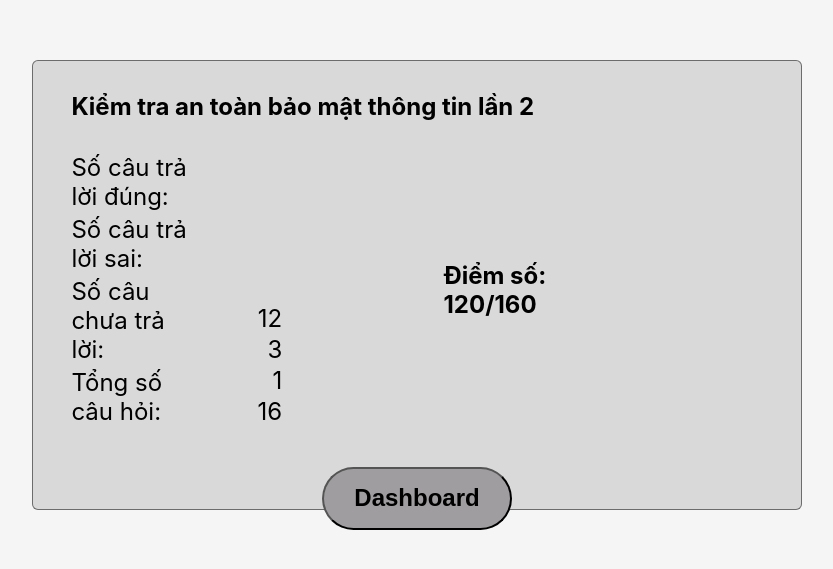
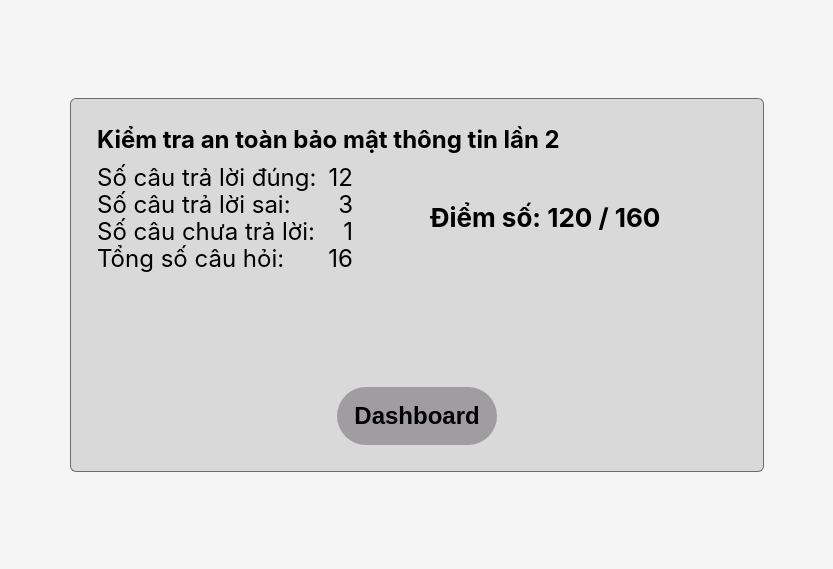
Before and after one commit to minhtan0804/quiz-app, a React (Create React App) app: page /examFinish in a window 1280 px wide. Shown: the part 115-684 px from the top of the page, without its empty margins (223-1056 px from the left). Built offline with nearby package versions, Linux system fonts and the light colour scheme.

Commit message:
fix exam and examFinish

```diff
--- a/src/container/exam/IndexQuiz.jsx
+++ b/src/container/exam/IndexQuiz.jsx
@@ -1,11 +1,12 @@
+import { isMobile } from "react-device-detect";
 import { IndexItem, Wrapper } from "./indexQuizStyle";
 
 const IndexQuiz = (props) => {
     return (
-        <Wrapper>
+        <Wrapper isMobile={isMobile} >
             <IndexItem background="#B6B6B6" >1</IndexItem>
             <IndexItem background="#B6B6B6" >2</IndexItem>
-            <IndexItem background="#92FD9D" >3</IndexItem>
+            <IndexItem background="#92FD9D" border={2} >3</IndexItem>
             <IndexItem background="#B6B6B6" >4</IndexItem>
             <IndexItem background="#B6B6B6" >5</IndexItem>
             <IndexItem>6</IndexItem>
--- a/src/container/exam/examStyle.jsx
+++ b/src/container/exam/examStyle.jsx
@@ -7,15 +7,8 @@ export const Wrapper = styled.div`
     font-weight: normal;
     display: flex;
     flex-direction: column;
-    /* justify-content: center; */
-    /* align-items: center; */
     background: #ccc;
-
-    @media screen and (max-width: 1023.98px) {
-        min-height: 100vh;
-        /* height: auto; */
-    }
-
+    min-height: ${props => props.isMobile ? '100vh' : '0px'};
 `;
 
 export const ExamContainer = styled.div`
@@ -25,52 +18,32 @@ export const ExamContainer = styled.div`
 `;
 
 export const Content = styled.div`
-    width: 70%;
+    width: ${props => props.isMobile ? 100 : 70}%;
     height: 100%;
     display: flex;
     flex-direction: column;
-
-    @media screen and (max-width: 1023.98px) {
-        width: 100%;
-    }
-
 `;
 
 export const HeaderContent = styled.div`
-    background: #D9D9D9;
-    border: 1px solid rgba(0, 0, 0, 0.5);
-    height: calc(12% - 2px);
-    padding: 3% 4% 2% 4%;
+    height: ${props => props.isMobile ? '6%' : 'calc(12% - 2px)'};
     display: flex;
     flex-direction: column;
     justify-content: space-between;
+    padding: 3% 4% 2% 4%;
+    border: ${props => props.isMobile ? 'none' : '1px solid rgba(0, 0, 0, 0.5)'};
     font-size: 20px;
-
-    @media screen and (max-width: 1023.98px) {
-        border: none;
-        height: 6%;
-    }
-
+    background: #D9D9D9;
 `;
 
 export const HeaderTitle = styled.div`
     font-weight: 700;
     font-size: 24px;
-
-    @media screen and (max-width: 1023.98px) {
-        display: none;
-    }
-
+    display: ${props => props.isMobile ? 'none' : 'block'};
 `;
 
 export const HeaderCountdown =  styled.div`
-    margin-top: 1%;
-
-    @media screen and (max-width: 1023.98px) {
-        margin-top: 0;
-        margin-bottom: 2%;
-    }
-
+    margin-top: ${props => props.isMobile ? 0 : 1}%;
+    margin-bottom: ${props => props.isMobile ? 2 : 0}%;
 `;
 
 export const HeaderTimeline = styled.div`
@@ -92,50 +65,34 @@ export const HeaderTimeCountdown = styled.div`
 `;
 
 export const MainContent = styled.div`
-    width: calc(88% - 2px);
-    height: calc(76% - 2px);
+    width: ${props => props.isMobile ? '96%' : 'calc(88% - 2px)'};
+    height: ${props => props.isMobile ? '92%' : 'calc(76% - 2px)'};
     background: #C4C4C4;
     display: flex;
     flex-direction: column;
     justify-content: space-between;
-    padding: 5% 6% 5% 6%;
-    border: 1px solid rgba(0, 0, 0, 0.5);
-
-    @media screen and (max-width: 1023.98px) {
-        padding: 2%;
-        width: 96%;
-        height: 92%;
-        border: none;
-    }
-
-`;
+    padding: ${props => props.isMobile ? '2%' : '5% 6% 5% 6%'};
+    border: ${props => props.isMobile ? 'none' : '1px solid rgba(0, 0, 0, 0.5)'};
+    `;
 
 export const QuestionAndAnswer = styled.div`
     width: 100%;
     flex-shrink: 1;
     height: 80%;
-`;
+    `;
 
 export const Question = styled.div`
     font-weight: 700;
     font-size: 24px;
     width: 100%;
-`;
+    `;
 
 export const AnswerForm = styled.div`
-    width: 90%;
-    margin: 4% 0% 0% 4%;
+    width: ${props => props.isMobile ? 100 : 90}%;
+    margin: ${props => props.isMobile ? '16% 0% 0% 2%' : '4% 0% 0% 4%'};
     display: flex;
     flex-direction: column;
     justify-content: space-between;
-
-    @media screen and (max-width: 1023.98px) {
-        width: 100%;
-        margin: 0;
-        margin-top: 16%;
-        margin-left: 2%;
-    }
-
 `;
 
 export const AnswerLabel= styled.div`
@@ -145,12 +102,7 @@ export const AnswerLabel= styled.div`
     flex-direction: row;
     justify-content: flex-start;
     align-items: center;
-    margin-bottom: 2%;
-
-    @media screen and (max-width: 1023.98px) {
-        margin-bottom: 6%;
-    }
-
+    margin-bottom: ${props => props.isMobile ? 6 : 2}%;
 `;
 
 export const AnswerCheckbox = styled.input`
@@ -170,49 +122,33 @@ export const Answer = styled.div`
 
 export const FooterMain = styled.div`
     width: 100%;
-    height: 10%;
+    height: ${props => props.isMobile ? 25 : 10}%;
     flex-shrink: 0;
     display: flex;
     flex-direction: column;
     justify-content: space-between;
     align-items: center;
-
-    @media screen and (max-width: 1023.98px) {
-        height: 25%;
-    }
-
 `;
 
 export const TopFooter = styled.div`
     height: 70%;
+    height: ${props => props.isMobile ? 36 : 70}%;
     width: 100%;
     display: flex;
     justify-content: space-between;
     align-items: center;
-
-    @media screen and (max-width: 1023.98px) {
-        height: 36%;
-        /* margin-bottom: 8%; */
-    }
-
 `;
 
 export const PrevButton = styled.button`
     height: 100%;
-    width: 15%;
+    width: ${props => props.isMobile ? 36 : 15}%;
     min-width: 65px;
     background: #EEE7A9;
     border: 1px solid rgba(0, 0, 0, 0.5);
     border-radius: 4px;
     font-weight: 700;
     font-size: 20px;
-
-    @media screen and (max-width: 1023.98px) {
-        margin: 0px 5%;
-        width: 36%;
-        height: 100%;
-    }
-
+    margin: ${props => props.isMobile ? '0px 5%': 'auto'};
 `;
 
 export const RadomIndexButton = styled.button`
@@ -224,17 +160,13 @@ export const RadomIndexButton = styled.button`
     font-weight: 700;
     font-size: 24px;
     border: none;
-
-    @media screen and (min-width: 1024px) {
-        display: none;
-    }
-
+    display: ${props => props.isMobile ? 'block' : 'none'};
 `;
 
 
 export const SideMenu = styled.div`
-    height: calc(100% - 2px);
-    width: calc(30% - 2px);
+    width: ${props => props.isMobile ? '90%' : 'calc(30% - 2px)'};
+    height: ${props => props.isMobile ? '70%' : 'calc(100% - 2px)'};
     min-width: 350px;
     background: #D9D9D9;
     border: 1px solid rgba(0, 0, 0, 0.5);
@@ -242,31 +174,23 @@ export const SideMenu = styled.div`
     flex-direction: column;
     justify-content: space-between;
     align-items: center;
+    margin-left: ${props => props.isMobile ? 5 : 0}%;
+    position: ${props => props.isMobile ? 'fixed' : 'unset'};
+    z-index: ${props => props.isMobile ? 1000 : 1};
 
     @media screen and (max-width: 1023.98px) {
-        /* display: none; */
-        z-index: 1000;
-        position: fixed;
-        width: 90%;
-        height: 70%;
-        margin-left: 5%;
+        display: none;
     }
 
 `;
 
 export const SubmitButton = styled.button`
+    width: ${props => props.isMobile ? 40 : 30}%;
+    height: ${props => props.isMobile ? 10 : 6}%;
     margin-bottom: 15%;
-    width: 30%;
-    height: 6%;
     background: #9F9D9F;
     border-radius: 40px;
     border: none;
     font-weight: 700;
     font-size: 24px;
-
-    @media screen and (max-width: 1023.98px) {
-        width: 40%;
-        height: 10%;
-    }
-
 `;
--- a/src/container/exam/indexQuizStyle.jsx
+++ b/src/container/exam/indexQuizStyle.jsx
@@ -2,15 +2,11 @@ import styled from "styled-components";
 
 export const Wrapper = styled.div`
     width: 55%;
+    width: ${props => props.isMobile ? 90 : 55}%;
     min-width: 320px;
     margin: 15% auto;
     display: flex;
     flex-wrap: wrap;
-
-    @media screen and (max-width: 1023.98px) {
-        width: 90%;
-    }
-
 `;
 
 export const IndexItem = styled.div`
@@ -25,4 +21,5 @@ export const IndexItem = styled.div`
     margin: 4% 2%;
 
     background: ${props => props.background};
+    border: ${props => props.border}px solid #000000;
 `;
--- a/src/container/examFinish/ExamFinish.jsx
+++ b/src/container/examFinish/ExamFinish.jsx
@@ -1,40 +1,46 @@
-import {
-    Wrapper,
-    Content,
-    HeaderContent,
-    MainContent,
-    FooterContent,
-    InforQuiz,
-    ResultDetails,
-    ResultQuiz,
-} from "./exmaFinishStyle";
+import { isMobile } from "react-device-detect";
+import { ChildDetails, Content, DashboardButton, Detail, DetailContest, HeaderContent, MainContent, Result, ResultContest, ResultDetail, TopContent, Wrapper } from "./examFinishStyle";
 
 const ExamFinish = () => {
     return (
         <Wrapper>
-            <Content>
-                <HeaderContent>
-                    Kiểm tra an toàn bảo mật thông tin lần 2
-                </HeaderContent>
-                <MainContent>
-                    <InforQuiz>
-                        <span>Số câu trả lời đúng:</span>
-                        <span>Số câu trả lời sai:</span>
-                        <span>Số câu chưa trả lời:</span>
-                        <span>Tổng số câu hỏi:</span>
-                    </InforQuiz>
+            <Content isMobile={isMobile} >
+                <TopContent>
 
-                    <ResultDetails>
-                        <span>12</span>
-                        <span>3</span>
-                        <span>1</span>
-                        <span>16</span>
-                    </ResultDetails>
+                    <HeaderContent isMobile={isMobile} >
+                        Kiểm tra an toàn bảo mật thông tin lần 2
+                    </HeaderContent>
 
-                    <ResultQuiz>Điểm số: 120/160</ResultQuiz>
+                    <MainContent isMobile={isMobile} >
+                        <DetailContest isMobile={isMobile} >
+                            <ChildDetails>
+                                <Detail>Số câu trả lời đúng:</Detail>
+                                <ResultDetail>12</ResultDetail>
+                            </ChildDetails>
+                            <ChildDetails>
+                                <Detail>Số câu trả lời sai:</Detail>
+                                <ResultDetail>3</ResultDetail>
+                            </ChildDetails>
+                            <ChildDetails>
+                                <Detail>Số câu chưa trả lời:</Detail>
+                                <ResultDetail>1</ResultDetail>
+                            </ChildDetails>
+                            <ChildDetails>
+                                <Detail>Tổng số câu hỏi:</Detail>
+                                <ResultDetail>16</ResultDetail>
+                            </ChildDetails>
 
-                </MainContent>
-                <FooterContent>Dashboard</FooterContent>
+                        </DetailContest>
+
+                        <ResultContest isMobile={isMobile} >
+                            <Result>Điểm số: 120 / 160</Result>
+                        </ResultContest>
+                    </MainContent>
+                </TopContent>
+
+                <DashboardButton isMobile={isMobile} >
+                    Dashboard
+                </DashboardButton>
             </Content>
         </Wrapper>
     );
--- /dev/null
+++ b/src/container/examFinish/examFinishStyle.jsx
@@ -0,0 +1,97 @@
+import styled from "styled-components";
+
+export const Wrapper = styled.div`
+    width: 100vw;
+    height: 100vh;
+    font-size: 24px;
+    font-weight: 400;
+    display: flex;
+    justify-content: center;
+    align-items: center;
+    background: #F5F5F5;
+`;
+
+export const Content = styled.div`
+    width: ${props => props.isMobile ? 90 : 50}%;
+    height: ${props => props.isMobile ? 96 : 40}%;
+    padding: ${props => props.isMobile ? 5 : 2}%;
+    border: ${props => props.isMobile ? 'none' : '1px solid rgba(0, 0, 0, 0.5)'};
+    background: #D9D9D9;
+    border-radius: 6px;
+    display: flex;
+    flex-direction: column;
+    justify-content: space-between;
+    align-items: flex-start;
+`;
+
+export const TopContent = styled.div`
+    width: 100%;
+    height: 80%;
+`;
+
+export const HeaderContent = styled.div`
+    width: 100%;
+    font-weight: 700;
+    margin-bottom: 2%;
+    font-size: ${props => props.isMobile ? 26 : 24}px;
+`;
+
+export const MainContent = styled.div`
+    width: 100%;
+    height: 40%;
+    display: flex;
+    margin-bottom: 10%;
+    margin-top: ${props => props.isMobile ? 10 : 0}%;
+    flex-direction: ${props => props.isMobile ? 'column' : 'row'};
+`;
+
+export const DetailContest = styled.div`
+    height: 100%;
+    width: ${props => props.isMobile ? 'auto' : '40%'};
+    min-width: 250px;
+    display: flex;
+    flex-direction: column;
+    align-items: center;
+    justify-content: space-between;
+    `;
+
+export const ChildDetails = styled.div`
+    flex-direction: row;
+    width: 100%;
+    height: 20%;
+    display: flex;
+    justify-content: space-between;
+    align-items: center;
+    `;
+
+export const Detail = styled.div`
+`;
+
+export const ResultDetail = styled.div`
+`;
+
+export const ResultContest = styled.div`
+    width: ${props => props.isMobile ? 'auto' : '60%'};
+    margin-top: ${props => props.isMobile ? 50 : 0}px;
+    display: flex;
+    justify-content: center;
+    align-items: center;
+    flex-direction: column;
+    `;
+
+export const Result = styled.div`
+    font-weight: 700;
+    font-size: 26px;
+    `;
+
+export const DashboardButton = styled.button`
+    align-self: center;
+    width: ${props => props.isMobile ? 50 : 25}%;
+    height: ${props => props.isMobile ? 8 : 18}%;
+    margin-bottom: ${props => props.isMobile ? 24 : 0}%;
+    background: #9F9D9F;
+    border-radius: 41px;
+    border: none;
+    font-weight: 700;
+    font-size: 24px;
+`;
--- a/src/container/examFinish/exmaFinishStyle.jsx
+++ /dev/null
@@ -1,82 +0,0 @@
-import styled from "styled-components";
-
-export const Wrapper = styled.div`
-    width: 100vw;
-    height: 100vh;
-    font-size: 24px;
-    font-weight: normal;
-    display: flex;
-    align-items: center;
-    justify-content: center;
-    background: #F5F5F5;
-`;
-
-export const Content = styled.div`
-    width: 60%;
-    height: 56%;
-    background: #D9D9D9;
-    border: 1px solid rgba(0, 0, 0, 0.5);
-    border-radius: 6px;
-    display: flex;
-    flex-direction: column;
-    align-items: flex-start;
-`;
-
-export const HeaderContent = styled.div`
-    font-weight: 700;
-    width: 70%;
-    display: flex;
-    align-items: center;
-    margin: 4% 0px 4% 5%;
-`;
-
-export const MainContent = styled.div`
-    width: 70%;
-    display: flex;
-    flex-direction: row;
-    margin-left: 5%;
-`;
-
-export const InforQuiz = styled.div`
-    width: 30%;
-    height: 100%;
-    font-weight: 400;
-    display: flex;
-    flex-direction: column;
-    justify-content: flex-start;
-
-    > span {
-        margin: 2px 0px;
-    }
-`;
-
-export const ResultDetails = styled.div`
-    height: 100%;
-    font-weight: 400;
-    display: flex;
-    flex-direction: column;
-    justify-content: flex-end;
-    align-items: flex-end;
-    margin-left: 10%;
-
-    > span {
-        margin-bottom: 2px;
-    }
-`;
-
-export const ResultQuiz = styled.div`
-    font-weight: 700;
-    align-self: center;
-    margin-left: 30%;
-`;
-
-export const FooterContent = styled.button`
-    background: #9F9D9F;
-    border-radius: 41px;
-    align-self: center;
-    text-align: center;
-    font-weight: 700;
-    font-size: 24px;
-    padding: 2% 4%;
-    margin-top: 5%;
-`;
```
Also changed, not shown: src/container/exam/Exam.jsx (+18 -17 lines).
